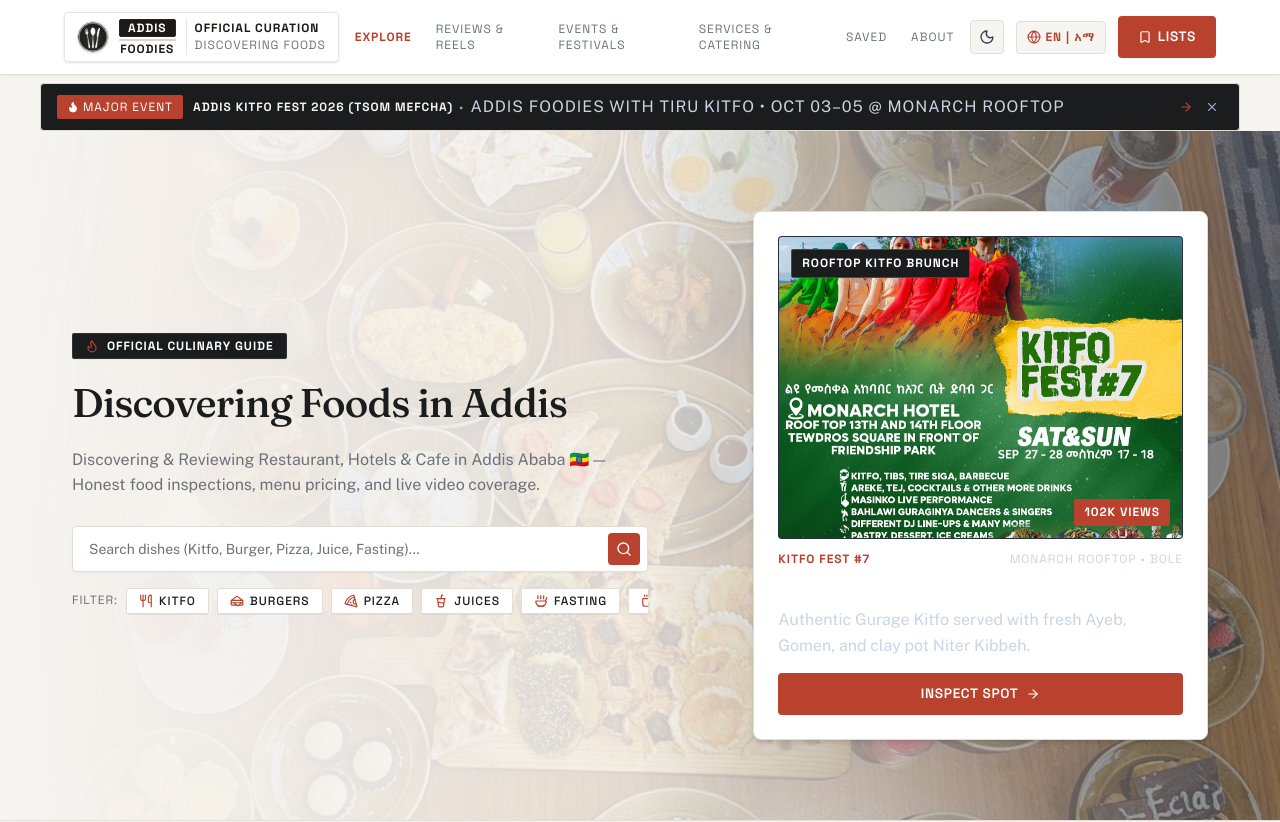
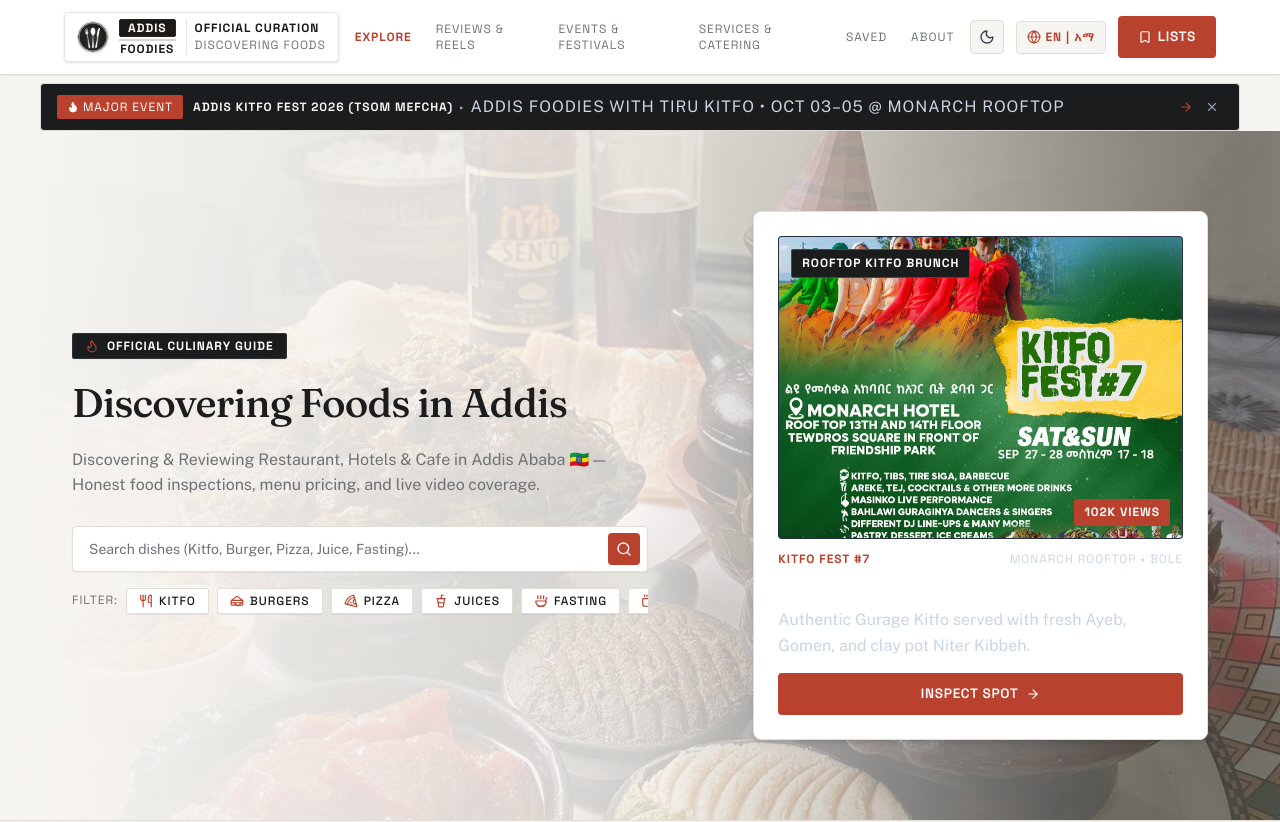
Before and after one commit to Moss-kk/Addis_Foodie, a Next.js app: page / in a window 1280 px wide. Shown: the top 822 px of the page. Built offline with nearby package versions, Linux system fonts and the light colour scheme.

Commit message:
style: Update hero background to traditional food feast, fix review photo aspect ratios & move awards voting to events page

```diff
--- a/src/app/events/page.tsx
+++ b/src/app/events/page.tsx
@@ -19,6 +19,7 @@
 import Header from '../../components/Header';
 import Footer from '../../components/Footer';
 import MobileBottomNav from '../../components/layout/MobileBottomNav';
+import AddisFoodieAwards from '../../components/home/AddisFoodieAwards';
 
 const festivalHighlights = [
   {
@@ -244,6 +245,9 @@
           </div>
         </section>
 
+        {/* ADDIS FOODIES AWARDS VOTING SECTION */}
+        <AddisFoodieAwards />
+
         {/* 2. EVENT VIDEO REELS CAROUSEL STRIP (SIDE-SCROLLABLE HORIZONTAL CAROUSEL ON MOBILE) */}
         <section className="flex flex-col gap-4">
           <div className="flex items-center justify-between border-b pb-3" style={{ borderColor: 'var(--border-subtle)' }}>
--- a/src/app/page.tsx
+++ b/src/app/page.tsx
@@ -23,7 +23,6 @@
 import PostDetailModal from '../components/PostDetailModal';
 import PriceReceiptModal from '../components/PriceReceiptModal';
 import VideoReelModal, { ReelItem } from '../components/VideoReelModal';
-import AddisFoodieAwards from '../components/home/AddisFoodieAwards';
 import Footer from '../components/Footer';
 import MobileBottomNav from '../components/layout/MobileBottomNav';
 
@@ -201,9 +200,6 @@
 
           </section>
 
-          {/* 5. ADDISFOODIE AWARDS 2026 SECTION */}
-          <AddisFoodieAwards />
-
           {/* 6. TRENDING FOOD VIDEO REELS STRIP (TIKTOK & INSTAGRAM REELS) */}
           <section className="flex flex-col gap-4">
             <div className="flex items-center justify-between border-b pb-3" style={{ borderColor: 'var(--border-subtle)' }}>
--- a/src/components/PostDetailModal.tsx
+++ b/src/components/PostDetailModal.tsx
@@ -106,15 +106,15 @@
         {/* Scrollable Container */}
         <div className="overflow-y-auto flex-1 no-scrollbar pb-6">
 
-          {/* Main Media Header - Strict 4:3 Aspect Ratio matching ReviewCard */}
-          <div className="relative w-full aspect-[4/3] bg-zinc-100 border-b border-stone-200 overflow-hidden">
+          {/* Main Media Header - Responsive Full Photo Container */}
+          <div className="relative w-full aspect-[4/3] bg-stone-950 border-b border-stone-800 overflow-hidden flex items-center justify-center">
             <Image
               src={postImages[activeImageIndex]}
               alt={post.restaurantName}
               fill
               priority
               sizes="(max-width: 640px) 100vw, 672px"
-              className="object-cover transition-all duration-300"
+              className="object-contain sm:object-cover object-center transition-all duration-300"
             />
             {/* Price Tag Overlay */}
             <div className="absolute bottom-4 right-4 z-10">
--- a/src/components/ReviewCard.tsx
+++ b/src/components/ReviewCard.tsx
@@ -31,12 +31,12 @@
       className="heritage-card p-0 rounded-lg overflow-hidden flex flex-col transition duration-300 cursor-pointer group hover:border-[#1A1C1E] dark:hover:border-slate-500 shadow-xs"
     >
       {/* Image Container with Responsive Aspect Ratio & Watermark Overlay */}
-      <div className="relative aspect-[4/3] w-full overflow-hidden bg-slate-900">
+      <div className="relative aspect-[4/3] w-full overflow-hidden bg-stone-900 flex items-center justify-center">
         <Image
           src={post.image}
           alt={post.restaurantName}
           fill
-          className="object-cover group-hover:scale-105 transition duration-500"
+          className="object-cover object-center group-hover:scale-[1.03] transition-all duration-500"
           sizes="(max-width: 768px) 100vw, (max-width: 1200px) 50vw, 33vw"
         />
 
--- a/src/components/home/HeroSection.tsx
+++ b/src/components/home/HeroSection.tsx
@@ -42,14 +42,14 @@
         borderColor: 'var(--border-subtle)',
       }}
     >
-      {/* Background Hero Image with Vivid Atmosphere & Gradient Overlay */}
+      {/* Background Hero Image with Vivid Traditional Ethiopian Food Atmosphere */}
       <div className="absolute inset-0 z-0">
         <Image
-          src="/telegram-imports/event Sunday Brunch at ramadea.jpg"
-          alt="Addis Foodie Restaurant Background"
+          src="/telegram-imports/food.jpg"
+          alt="Authentic Ethiopian Traditional Food Feast"
           fill
           priority
-          className="object-cover object-center opacity-60 transition-opacity"
+          className="object-cover object-center opacity-65 transition-opacity"
         />
         <div
           className="absolute inset-0"
```
